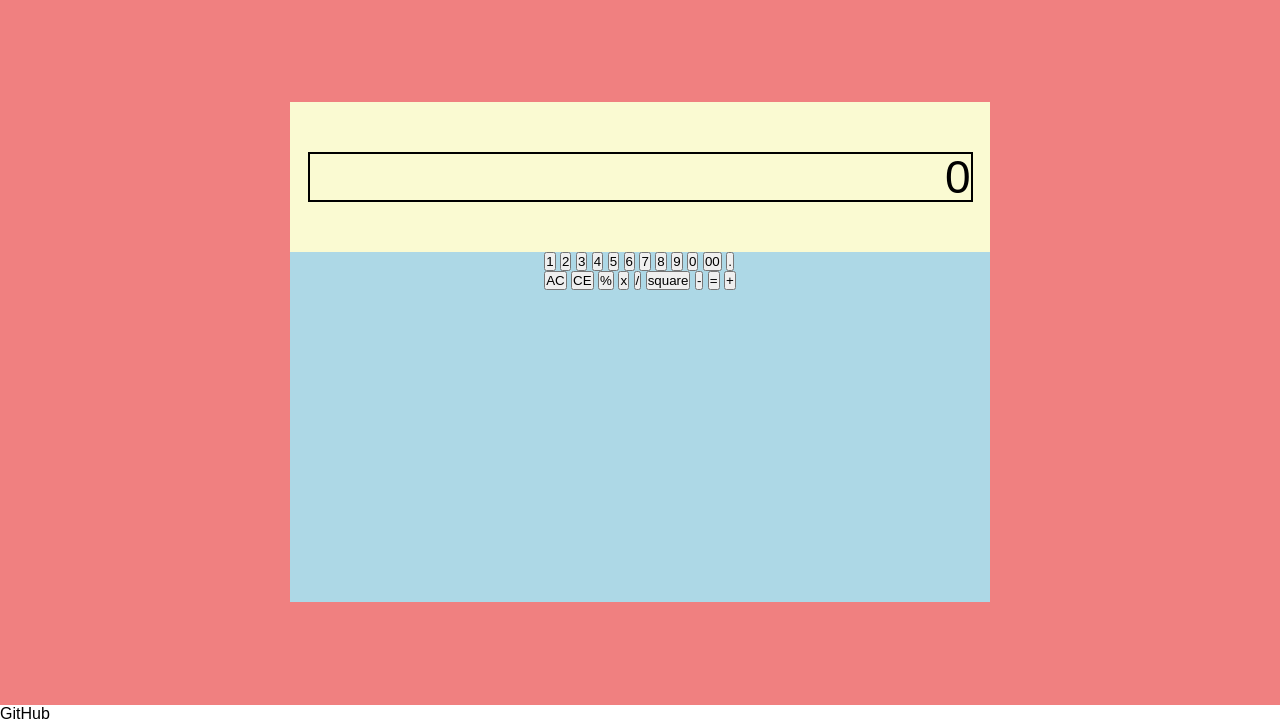
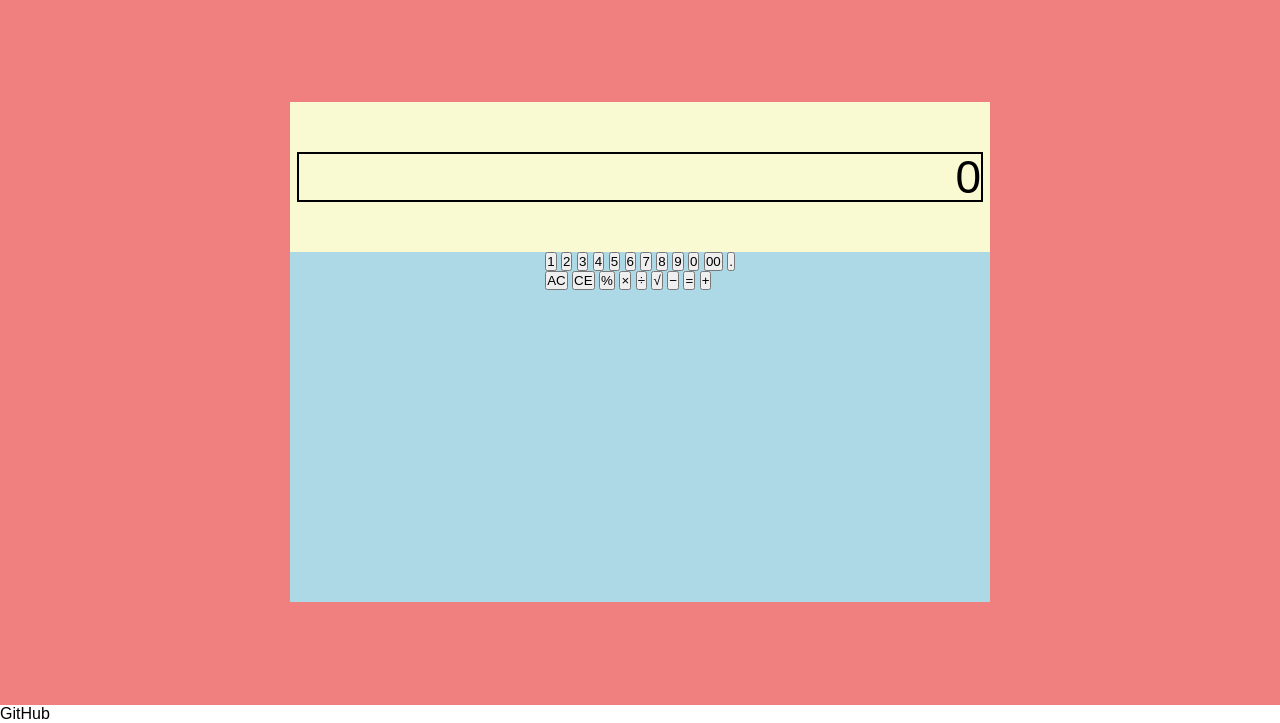
Before and after one commit to rohanjames1998/calculator, a plain HTML site: page index.html in a window 1280 px wide. Shown: the part 77-800 px from the top of the page. Drawn offline with Linux system fonts and the light colour scheme.

Commit message:
Add HTML entities for math methods

```diff
--- a/index.html
+++ b/index.html
@@ -38,13 +38,13 @@
                         <!-- Add entities to all buttons -->
                         <button class="ac"><p>AC</button>
                         <button class="ce">CE</button>
-                        <button class="percent method">%</button>
-                        <button class="multi method">x</button>
-                        <button class="divide method">/</button>
-                        <button class="sq method">square</button>
-                        <button class="sub method">-</button>
-                        <button class="equals">=</button>
-                        <button class="add method">&#43;</button>
+                        <button class="percent method">&percnt;</button>
+                        <button class="multi method">&times;</button>
+                        <button class="divide method">&divide;</button>
+                        <button class="sq method">&radic;</button>
+                        <button class="sub method">&minus;</button>
+                        <button class="equals">&equals;</button>
+                        <button class="add method">&plus;</button>
                     </div>
                 </div>
             </div>
--- a/styles.css
+++ b/styles.css
@@ -64,7 +64,7 @@ width: 100%;
     align-items: center;
     justify-content: flex-end;
     height: 50px;
-    width: 95%;
+    width: 98%;
     font-size: 46px;
 }
 
```
